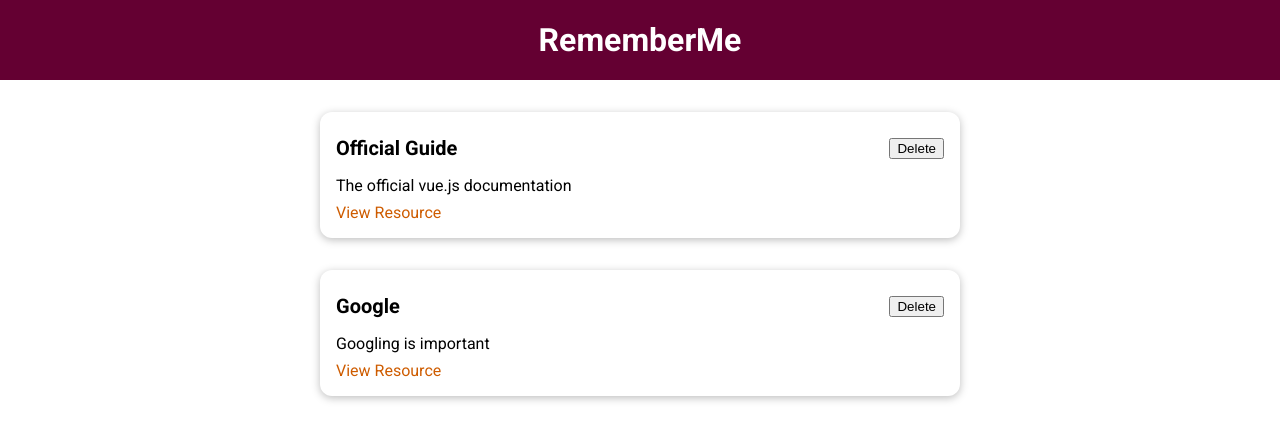
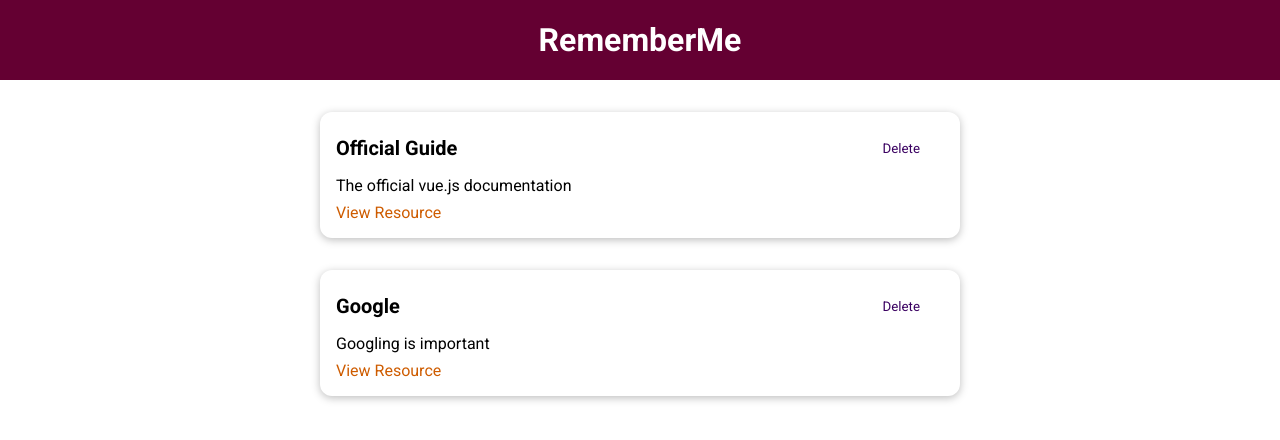
Before and after one commit to felixsc1/VueJs_learning_resources_demo_app, a Vue app: page / in a window 1280 px wide. Shown: the top 440 px of the page. Built offline with nearby package versions, Linux system fonts and the light colour scheme.

Commit message:
basebutton.vue

```diff
--- /dev/null
+++ b/src/components/UI/BaseButton.vue
@@ -0,0 +1,42 @@
+<template>
+    <button :type="type" :class="mode">
+        <slot></slot>
+        <!-- Alternatively, could accept another prop and use {{buttontext}}, but slot gives more flexibility, e.e. using svg icon -->
+    </button>
+</template>
+<!-- To give the button an alternative look, apply the .flat css class defined here under style with:
+<base-button mode="flat"></base-button> -->
+
+<script>
+export default {
+    props: ['type', 'mode']
+}
+</script>
+
+<style scoped>
+button {
+    padding: 0.75rem 1.5rem;
+    font-family: inherit;
+    background-color: #3a0061;
+    border: 1px solid #3a0061;
+    color: white;
+    cursor: pointer;
+}
+
+button:hover,
+button:active {
+    background-color: #270041;
+    border-color: #270041;
+}
+
+.flat {
+    background-color: transparent;
+    color: #3a0061;
+    border: none;
+}
+
+.flat:hover,
+.flat:active {
+    background-color: #edd2ff;
+}
+</style>
--- a/src/components/learning-resources/LearningResource.vue
+++ b/src/components/learning-resources/LearningResource.vue
@@ -3,7 +3,7 @@
         <base-card>
             <header>
                 <h3>{{ title }}</h3>
-                <button>Delete</button>
+                <base-button mode="flat">Delete</base-button>
             </header>
             <p>{{ description }}</p>
             <nav>
--- a/src/main.js
+++ b/src/main.js
@@ -1,9 +1,11 @@
 import { createApp } from 'vue';
 import App from './App.vue';
 import BaseCard from './components/UI/BaseCard.vue';
+import BaseButton from './components/UI/BaseButton.vue';
 
 const app = createApp(App);
 
 app.component('base-card', BaseCard);
+app.component('base-button', BaseButton);
 
 app.mount('#app');
```
Also changed, not shown: 1 other file (tests, documents, lock files or other folders).
